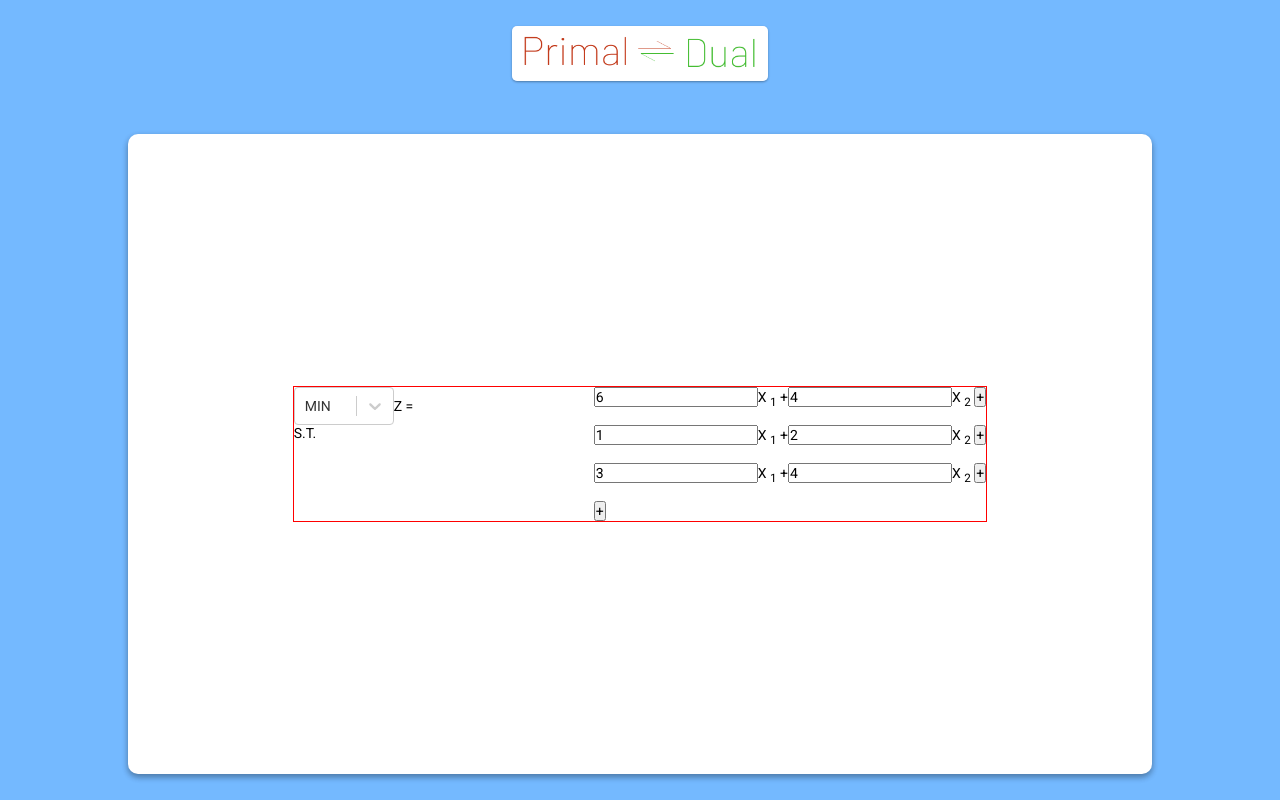
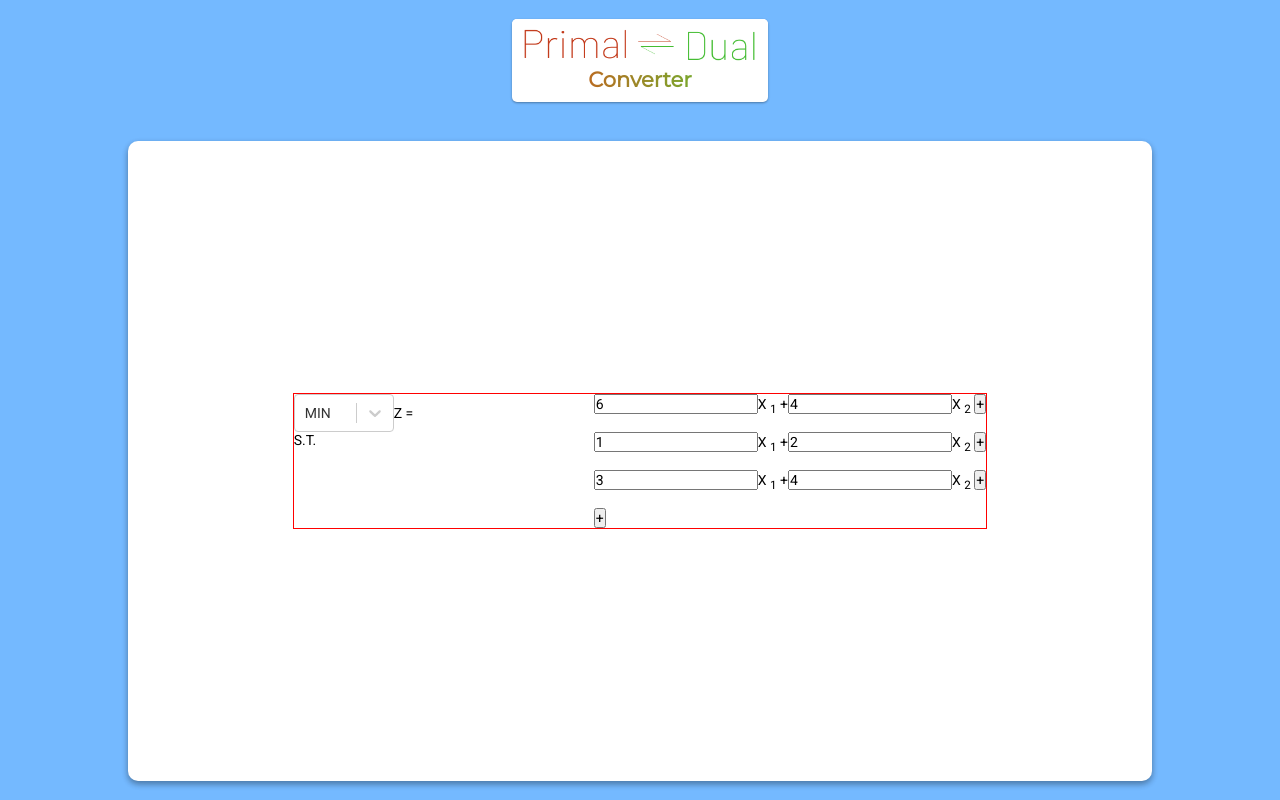
Before and after one commit to lbcosta/primal-dual, a React (Create React App) app: page / in a window 1280 px wide. Built offline with nearby package versions, Linux system fonts and the light colour scheme.

Commit message:
Subtitle

```diff
--- a/public/index.html
+++ b/public/index.html
@@ -13,6 +13,11 @@
       href="https://fonts.googleapis.com/css?family=Roboto&display=swap"
       rel="stylesheet"
     />
+    <link
+      href="https://fonts.googleapis.com/css?family=Montserrat&display=swap"
+      rel="stylesheet"
+    />
+
     <title>Primal Dual</title>
   </head>
   <body>
--- a/src/pages/Main/index.js
+++ b/src/pages/Main/index.js
@@ -43,7 +43,10 @@ export default function Main() {
 
   return (
     <PageWrapper>
-      <PageLogo src={Logo} />
+      <PageLogo>
+        <img src={Logo} alt="PrimalDual" />
+        <h2>Converter</h2>
+      </PageLogo>
       <PageContent>
         <Container>
           <StaticSide>
--- a/src/pages/Main/styles.js
+++ b/src/pages/Main/styles.js
@@ -1,6 +1,7 @@
 import styled from "styled-components";
 
-export const PageLogo = styled.img`
+export const PageLogo = styled.div`
+  background-color: #fff;
   border-radius: 5px;
   width: 20%;
 
@@ -9,6 +10,20 @@ export const PageLogo = styled.img`
 
   :hover {
     box-shadow: 0 14px 28px rgba(0, 0, 0, 0.25), 0 10px 10px rgba(0, 0, 0, 0.22);
+  }
+
+  img {
+    border-radius: 5px;
+    max-width: 100%;
+  }
+
+  h2 {
+    transform: translateY(-10px);
+    text-align: center;
+    font-family: "Montserrat", sans-serif;
+    background: linear-gradient(to right, #e84118 0%, #4cd137 100%);
+    -webkit-background-clip: text;
+    -webkit-text-fill-color: transparent;
   }
 `;
 
```
